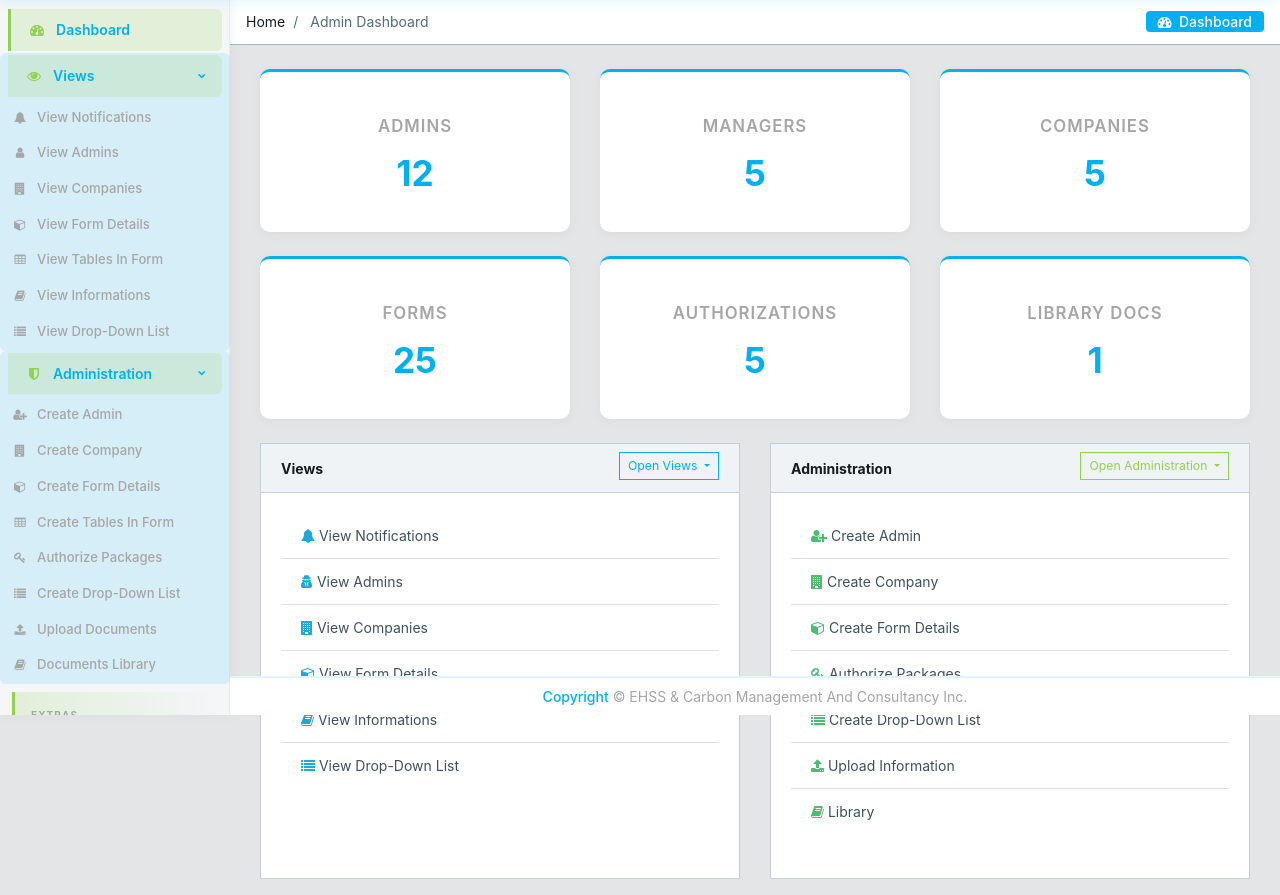
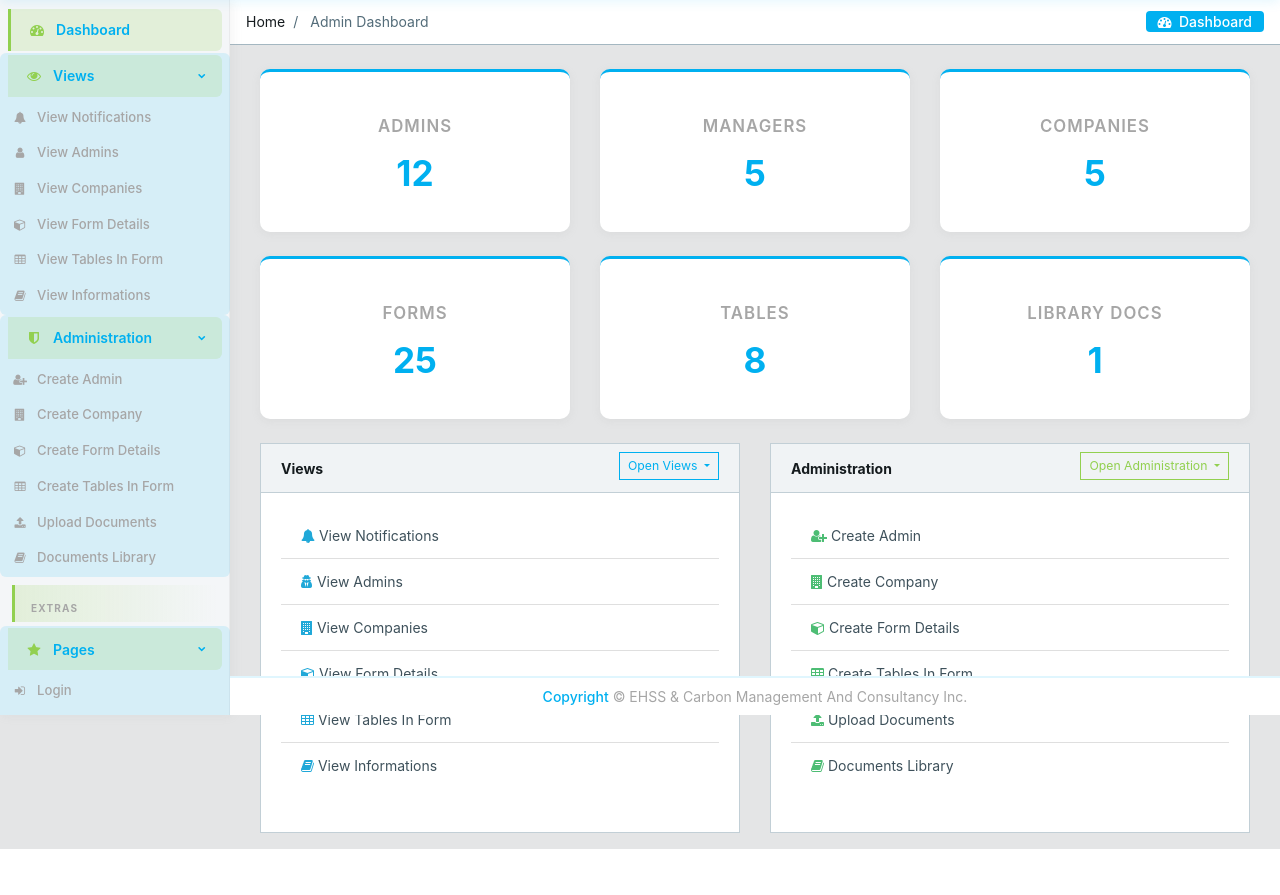
Before and after one commit to ashirbhalli482-ops/validation_verification_assessment_manager, a Django app: page /dashboard/ in a window 1280 px wide. Shown: the part 85-980 px from the top of the page. After the commit the page ends 934 px from the top, so only its background shows below. Run offline with Django 5.2, Linux system fonts and the light colour scheme; a user stored in the database is signed in; data comes from the database, SQL or seed files in the repository; both versions use the stored data as it was after the commit; some libraries are stand-ins or nearby versions.

Commit message:
Update header

```diff
--- a/core/static/core/js/partial-nav.js
+++ b/core/static/core/js/partial-nav.js
@@ -93,6 +93,9 @@
     var main = document.getElementById('app-main');
     if (main) runInlineScripts(main);
     updateActiveNav();
+    if (typeof window.updateHeaderPageTitle === 'function') {
+      window.updateHeaderPageTitle();
+    }
     if (window.jQuery) {
       window.jQuery(function ($) {
         $('[id$="SuccessModal"]').modal('show');
--- a/core/templates/core/base.html
+++ b/core/templates/core/base.html
@@ -44,11 +44,13 @@
 
     <ul class="nav navbar-nav d-md-down-none">
       <li class="nav-item px-3">
-        <a class="nav-link" href="{% url 'core:dashboard' %}">
+        <a class="nav-link" href="{% url 'core:dashboard' %}" id="header-page-title-link">
           <i class="fa fa-tachometer-alt"></i>
-          {% if user.user_type == 'admin' %}Admin Dashboard
-          {% elif user.user_type == 'manager' %}Manager Dashboard
-          {% else %}Employee Dashboard{% endif %}
+          <span id="header-page-title">
+            {% if user.user_type == 'admin' %}Admin Dashboard
+            {% elif user.user_type == 'manager' %}Manager Dashboard
+            {% else %}Employee Dashboard{% endif %}
+          </span>
         </a>
       </li>
     </ul>
@@ -158,9 +160,6 @@
               <li class="nav-item">
                 <a class="nav-link" href="{% url 'core:library-list' %}"><i class="fa fa-book"></i> View Informations</a>
               </li>
-              <li class="nav-item">
-                <a class="nav-link" href="{% url 'core:dropdown-list' %}"><i class="fa fa-list"></i> View Drop-Down List</a>
-              </li>
               {% elif user.user_type == 'manager' %}
               <li class="nav-item">
                 <a class="nav-link" href="{% url 'core:project-list'%}"><i class="fa fa-folder"></i> View Projects</a>
@@ -206,12 +205,6 @@
               </li>
               <li class="nav-item">
                 <a class="nav-link" href="{% url 'core:form-table-list' %}"><i class="fa fa-table"></i> Create Tables In Form</a>
-              </li>
-              <li class="nav-item">
-                <a class="nav-link" href="{% url 'core:package-authorization-create' %}"><i class="fa fa-key"></i> Authorize Packages</a>
-              </li>
-              <li class="nav-item">
-                <a class="nav-link" href="{% url 'core:dropdown-create' %}"><i class="fa fa-list"></i> Create Drop-Down List</a>
               </li>
               <li class="nav-item">
                 <a class="nav-link" href="{% url 'core:library-upload' %}"><i class="fa fa-upload"></i> Upload Documents</a>
@@ -274,7 +267,7 @@
 
         <li class="breadcrumb-menu d-md-down-none">
           <div class="btn-group" role="group" aria-label="Button group">
-            <a class="btn" href="./"><i class="fa fa-tachometer-alt"></i> &nbsp;Dashboard</a>
+            <a class="btn" href="{% url 'core:dashboard' %}"><i class="fa fa-tachometer-alt"></i> &nbsp;Dashboard</a>
           </div>
         </li>
       </ol>
@@ -295,6 +288,32 @@
     {% endif %}
     <script src="{% static 'core/js/app.js' %}?v={{ STATIC_VERSION }}" defer></script>
     {% block chart_scripts %}{% endblock %}
+    <script>
+      window.updateHeaderPageTitle = function () {
+        var titleEl = document.getElementById('header-page-title');
+        if (!titleEl) return;
+        var items = document.querySelectorAll('#app-main > .breadcrumb > .breadcrumb-item');
+        var label = '';
+        if (items.length) {
+          label = (items[items.length - 1].textContent || '').replace(/\s+/g, ' ').trim();
+        }
+        if (!label || /^home$/i.test(label) || /^dashboard$/i.test(label)) {
+          {% if user.user_type == 'admin' %}
+          label = 'Admin Dashboard';
+          {% elif user.user_type == 'manager' %}
+          label = 'Manager Dashboard';
+          {% else %}
+          label = 'Employee Dashboard';
+          {% endif %}
+        }
+        titleEl.textContent = label;
+      };
+      if (document.readyState === 'loading') {
+        document.addEventListener('DOMContentLoaded', window.updateHeaderPageTitle);
+      } else {
+        window.updateHeaderPageTitle();
+      }
+    </script>
     <script src="{% static 'core/js/partial-nav.js' %}?v={{ STATIC_VERSION }}" defer></script>
     {% block extra_scripts %}{% endblock %}
 
--- a/core/templates/core/dashboard.html
+++ b/core/templates/core/dashboard.html
@@ -19,7 +19,7 @@
   <div class="col-6 col-lg-4"><div class="dashboard-card"><div class="dashboard-card-title">MANAGERS</div><div class="dashboard-card-value">{{ manager_count|default:0 }}</div></div></div>
   <div class="col-6 col-lg-4"><div class="dashboard-card"><div class="dashboard-card-title">COMPANIES</div><div class="dashboard-card-value">{{ company_count|default:0 }}</div></div></div>
   <div class="col-6 col-lg-4 mt-4"><div class="dashboard-card"><div class="dashboard-card-title">FORMS</div><div class="dashboard-card-value">{{ form_details_count|default:0 }}</div></div></div>
-  <div class="col-6 col-lg-4 mt-4"><div class="dashboard-card"><div class="dashboard-card-title">AUTHORIZATIONS</div><div class="dashboard-card-value">{{ authorization_count|default:0 }}</div></div></div>
+  <div class="col-6 col-lg-4 mt-4"><div class="dashboard-card"><div class="dashboard-card-title">TABLES</div><div class="dashboard-card-value">{{ form_table_count|default:0 }}</div></div></div>
   <div class="col-6 col-lg-4 mt-4"><div class="dashboard-card"><div class="dashboard-card-title">LIBRARY DOCS</div><div class="dashboard-card-value">{{ library_count|default:0 }}</div></div></div>
 </div>
 
@@ -37,8 +37,8 @@
             <a class="dropdown-item" href="{% url 'core:users' %}?user_type=admin"><i class="fa fa-user-shield"></i> View Admins</a>
             <a class="dropdown-item" href="{% url 'core:company-list' %}"><i class="fa fa-building"></i> View Companies</a>
             <a class="dropdown-item" href="{% url 'core:form-details-list' %}"><i class="fa fa-box"></i> View Form Details</a>
+            <a class="dropdown-item" href="{% url 'core:form-table-view-list' %}"><i class="fa fa-table"></i> View Tables In Form</a>
             <a class="dropdown-item" href="{% url 'core:library-list' %}"><i class="fa fa-book"></i> View Informations</a>
-            <a class="dropdown-item" href="{% url 'core:dropdown-list' %}"><i class="fa fa-list"></i> View Drop-Down List</a>
           </div>
         </div>
       </div>
@@ -48,8 +48,8 @@
           <a href="{% url 'core:users' %}?user_type=admin" class="list-group-item list-group-item-action"><i class="fa fa-user-shield text-primary"></i> View Admins</a>
           <a href="{% url 'core:company-list' %}" class="list-group-item list-group-item-action"><i class="fa fa-building text-primary"></i> View Companies</a>
           <a href="{% url 'core:form-details-list' %}" class="list-group-item list-group-item-action"><i class="fa fa-box text-primary"></i> View Form Details</a>
+          <a href="{% url 'core:form-table-view-list' %}" class="list-group-item list-group-item-action"><i class="fa fa-table text-primary"></i> View Tables In Form</a>
           <a href="{% url 'core:library-list' %}" class="list-group-item list-group-item-action"><i class="fa fa-book text-primary"></i> View Informations</a>
-          <a href="{% url 'core:dropdown-list' %}" class="list-group-item list-group-item-action"><i class="fa fa-list text-primary"></i> View Drop-Down List</a>
         </div>
       </div>
     </div>
@@ -66,10 +66,9 @@
             <a class="dropdown-item" href="{% url 'core:new-user' %}"><i class="fa fa-user-plus"></i> Create Admin</a>
             <a class="dropdown-item" href="{% url 'core:company-create' %}"><i class="fa fa-building"></i> Create Company</a>
             <a class="dropdown-item" href="{% url 'core:form-details-create' %}"><i class="fa fa-box"></i> Create Form Details</a>
-            <a class="dropdown-item" href="{% url 'core:package-authorization-create' %}"><i class="fa fa-key"></i> Authorize Packages</a>
-            <a class="dropdown-item" href="{% url 'core:dropdown-create' %}"><i class="fa fa-list"></i> Create Drop-Down List</a>
-            <a class="dropdown-item" href="{% url 'core:library-upload' %}"><i class="fa fa-upload"></i> Upload Information</a>
-            <a class="dropdown-item" href="{% url 'core:library-list' %}"><i class="fa fa-book"></i> Library</a>
+            <a class="dropdown-item" href="{% url 'core:form-table-list' %}"><i class="fa fa-table"></i> Create Tables In Form</a>
+            <a class="dropdown-item" href="{% url 'core:library-upload' %}"><i class="fa fa-upload"></i> Upload Documents</a>
+            <a class="dropdown-item" href="{% url 'core:library-list' %}?view=documents"><i class="fa fa-book"></i> Documents Library</a>
           </div>
         </div>
       </div>
@@ -78,10 +77,9 @@
           <a href="{% url 'core:new-user' %}" class="list-group-item list-group-item-action"><i class="fa fa-user-plus text-success"></i> Create Admin</a>
           <a href="{% url 'core:company-create' %}" class="list-group-item list-group-item-action"><i class="fa fa-building text-success"></i> Create Company</a>
           <a href="{% url 'core:form-details-create' %}" class="list-group-item list-group-item-action"><i class="fa fa-box text-success"></i> Create Form Details</a>
-          <a href="{% url 'core:package-authorization-create' %}" class="list-group-item list-group-item-action"><i class="fa fa-key text-success"></i> Authorize Packages</a>
-          <a href="{% url 'core:dropdown-create' %}" class="list-group-item list-group-item-action"><i class="fa fa-list text-success"></i> Create Drop-Down List</a>
-          <a href="{% url 'core:library-upload' %}" class="list-group-item list-group-item-action"><i class="fa fa-upload text-success"></i> Upload Information</a>
-          <a href="{% url 'core:library-list' %}" class="list-group-item list-group-item-action"><i class="fa fa-book text-success"></i> Library</a>
+          <a href="{% url 'core:form-table-list' %}" class="list-group-item list-group-item-action"><i class="fa fa-table text-success"></i> Create Tables In Form</a>
+          <a href="{% url 'core:library-upload' %}" class="list-group-item list-group-item-action"><i class="fa fa-upload text-success"></i> Upload Documents</a>
+          <a href="{% url 'core:library-list' %}?view=documents" class="list-group-item list-group-item-action"><i class="fa fa-book text-success"></i> Documents Library</a>
         </div>
       </div>
     </div>
--- a/core/templates/core/form_table_detail.html
+++ b/core/templates/core/form_table_detail.html
@@ -67,6 +67,9 @@
         {% if layout.table_heading %}
         <div class="font-weight-bold mb-2">{{ layout.table_heading }}</div>
         {% endif %}
+        {% if layout.notes %}
+        <p class="text-muted small mb-2">{{ layout.notes|linebreaksbr }}</p>
+        {% endif %}
         {% if layout.table_name %}
         <h6 class="font-weight-bold mb-2">{{ layout.table_name }}</h6>
         {% endif %}
--- a/core/templates/core/includes/form_table_display.html
+++ b/core/templates/core/includes/form_table_display.html
@@ -4,11 +4,11 @@
   {% if table_layout.table_heading %}
   <div class="font-weight-bold mb-1">{{ table_layout.table_heading }}</div>
   {% endif %}
+  {% if table_layout.notes %}
+  <p class="text-muted small mb-2">{{ table_layout.notes|linebreaksbr }}</p>
+  {% endif %}
   {% if table_layout.table_name %}
   <h6 class="font-weight-bold mb-1">{{ table_layout.table_name }}</h6>
-  {% endif %}
-  {% if table_layout.notes %}
-  <p class="text-muted small mb-2">{{ table_layout.notes|linebreaksbr }}</p>
   {% endif %}
   <div class="table-responsive">
     <table class="table table-bordered table-sm mb-0 form-fill-table form-fill-table-display">
--- a/core/templates/core/includes/form_table_input.html
+++ b/core/templates/core/includes/form_table_input.html
@@ -4,11 +4,11 @@
   {% if table_layout.table_heading %}
   <div class="font-weight-bold mb-1">{{ table_layout.table_heading }}</div>
   {% endif %}
+  {% if table_layout.notes %}
+  <p class="text-muted small mb-2">{{ table_layout.notes|linebreaksbr }}</p>
+  {% endif %}
   {% if table_layout.table_name %}
   <label class="d-block font-weight-bold">{{ table_layout.table_name }}</label>
-  {% endif %}
-  {% if table_layout.notes %}
-  <p class="text-muted small mb-2">{{ table_layout.notes|linebreaksbr }}</p>
   {% endif %}
   {% if section.option_maps %}
   {{ section.option_maps|json_script:section.option_maps_script_id }}
--- a/core/views.py
+++ b/core/views.py
@@ -184,8 +184,8 @@ class DashboardView(LoginRequiredMixin, View):
             ctx.update(user_stats)
             ctx.update({
                 'company_count': Company.objects.count(),
-                'authorization_count': PackageAuthorization.objects.count(),
                 'form_details_count': _admin_form_definitions().count(),
+                'form_table_count': FormTableLayout.objects.count(),
                 'library_count': LibraryDocument.objects.count(),
             })
             cache.set(cache_key, {k: v for k, v in ctx.items() if k != 'user'}, self._CACHE_TTL)
--- a/validation_verification_assessment_manager/settings.py
+++ b/validation_verification_assessment_manager/settings.py
@@ -168,7 +168,7 @@ STATIC_ROOT = os.path.join(BASE_DIR, 'staticfiles')
 STATICFILES_DIRS = [
     os.path.join(BASE_DIR, 'core/static'),
 ]
-STATIC_VERSION = os.environ.get('STATIC_VERSION', '14')
+STATIC_VERSION = os.environ.get('STATIC_VERSION', '15')
 
 STORAGES = {
     'default': {
```
Also changed, not shown: db.sqlite3.
